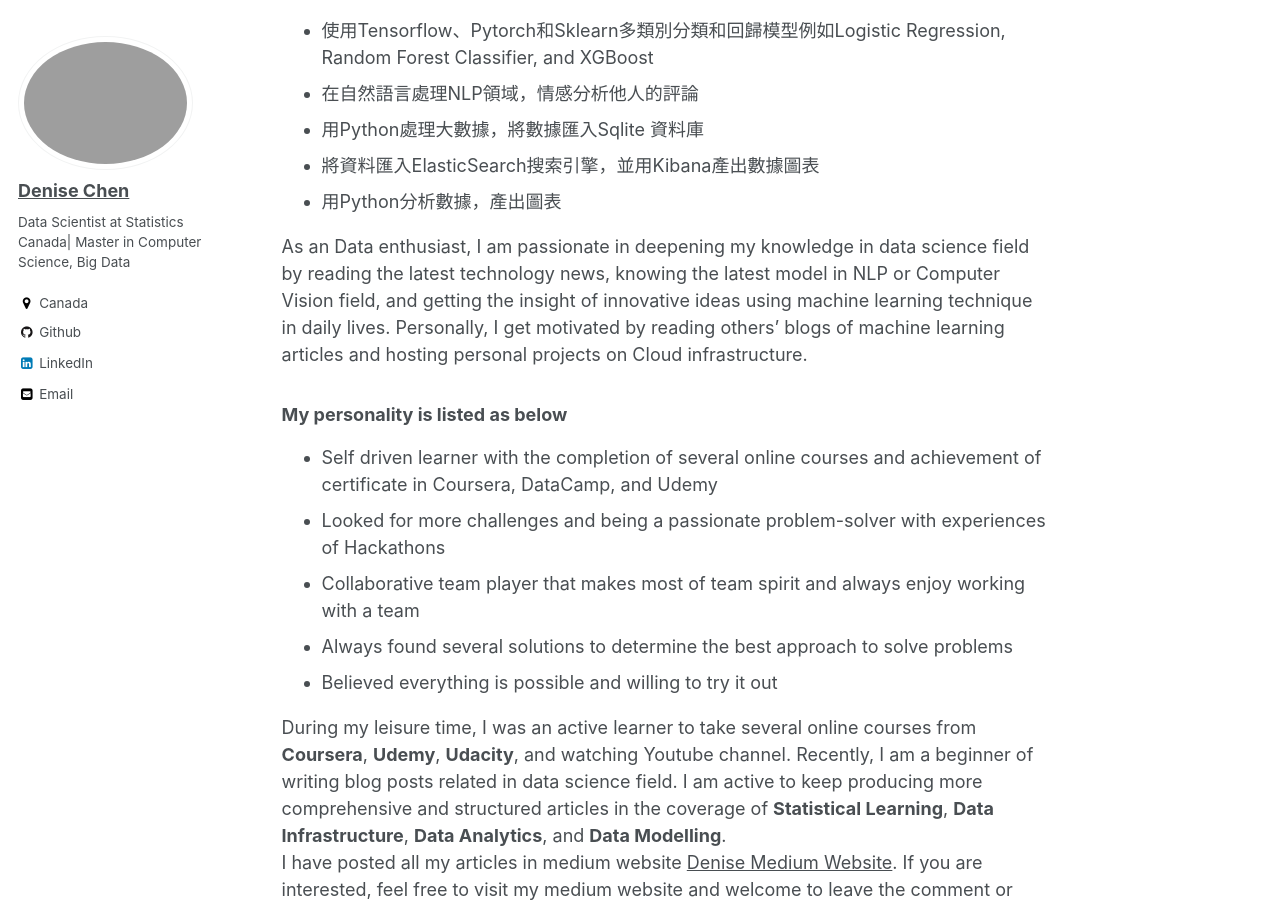
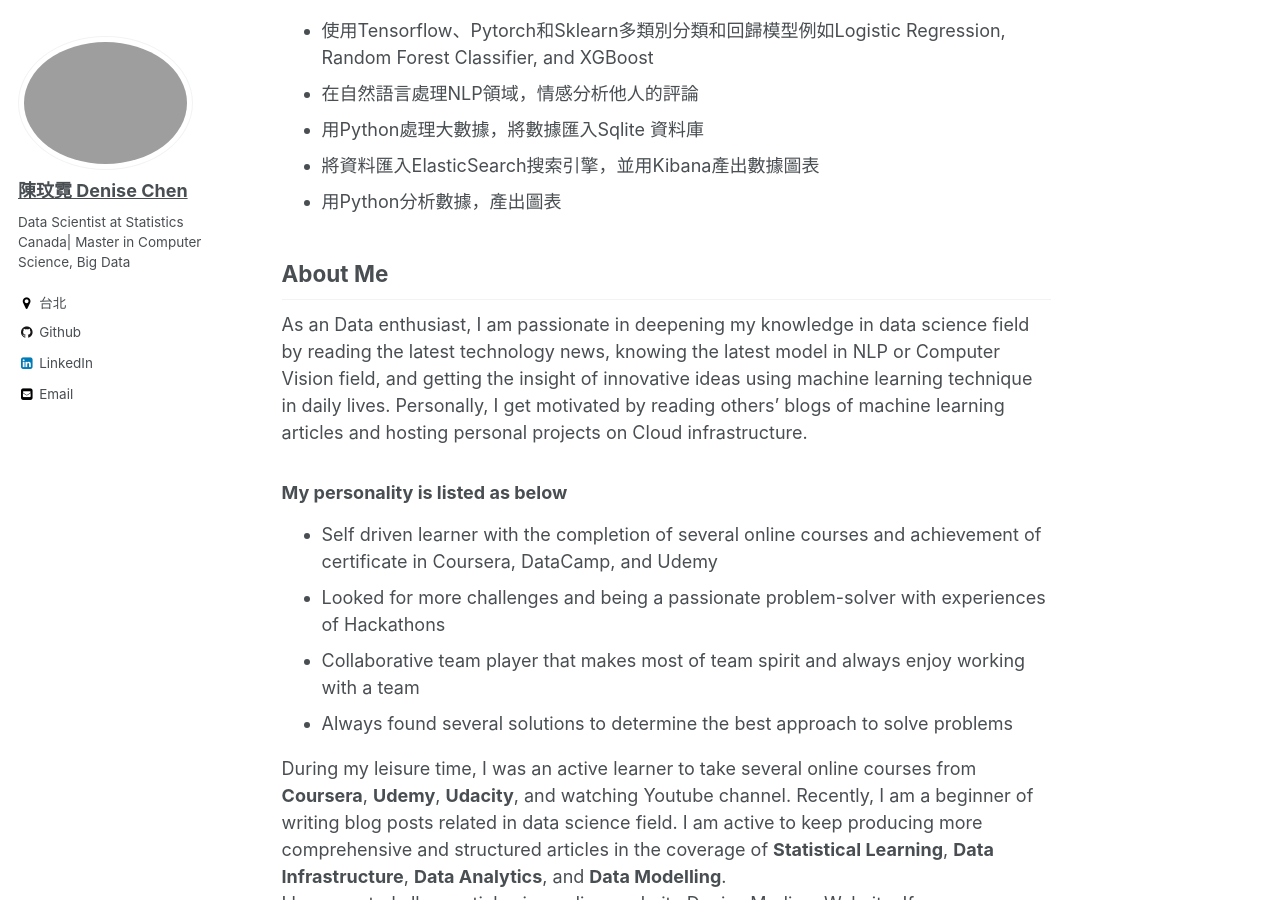
Before and after one commit to denisechendd/denichendd.github.io, a Jekyll site: the page built from _pages/about.md, in a window 1280 px wide and 900 px high, scrolled down 449 px. Built offline with Jekyll 4.4.1, drawn with Linux system fonts in a browser that asks for light colours.

Commit message:
update website1

```diff
--- a/_config.yml
+++ b/_config.yml
@@ -78,10 +78,10 @@ analytics:
 
 # Site Author
 author:
-  name             : "Denise Chen"
+  name             : "陳玟霓 Denise Chen"
   avatar           : "denise_chen.jpg"
   bio              : "Data Scientist at Statistics Canada| Master in Computer Science, Big Data"
-  location         : "Canada"
+  location         : "台北"
   employer         :
   googlescholar    :
   email            : "denisechendd@gmail.com"
--- a/_pages/about.md
+++ b/_pages/about.md
@@ -19,6 +19,7 @@ redirect_from:
 * 將資料匯入ElasticSearch搜索引擎，並用Kibana產出數據圖表
 * 用Python分析數據，產出圖表
 
+## About Me
 As an Data enthusiast, I am passionate in deepening my knowledge in data science field by reading the latest technology news, knowing the latest model in NLP or Computer Vision field, and getting the insight of innovative ideas using machine learning technique in daily lives. Personally, I get
 motivated by reading others' blogs of machine learning articles and hosting personal projects on Cloud infrastructure.
 ### My personality is listed as below
@@ -26,7 +27,6 @@ motivated by reading others' blogs of machine learning articles and hosting pers
 * Looked for more challenges and being a passionate problem-solver with experiences of Hackathons
 * Collaborative team player that makes most of team spirit and always enjoy working with a team
 * Always found several solutions to determine the best approach to solve problems
-* Believed everything is possible and willing to try it out
 
 
 During my leisure time, I was an active learner to take several online courses from **Coursera**, **Udemy**, **Udacity**, and watching Youtube channel. Recently, I am a beginner of writing blog posts related in data science field. I am active to keep producing more comprehensive and structured articles
```
Also changed, not shown: other parts of _pages/about.md (+1 -1 lines), _pages/certificates.md (+3 -3 lines), images/Online_certi/certificate_19.jpg (added), images/Online_certi/certificate_20.jpg (added), images/Online_certi/certificate_21.jpg (added), 5 other files.
